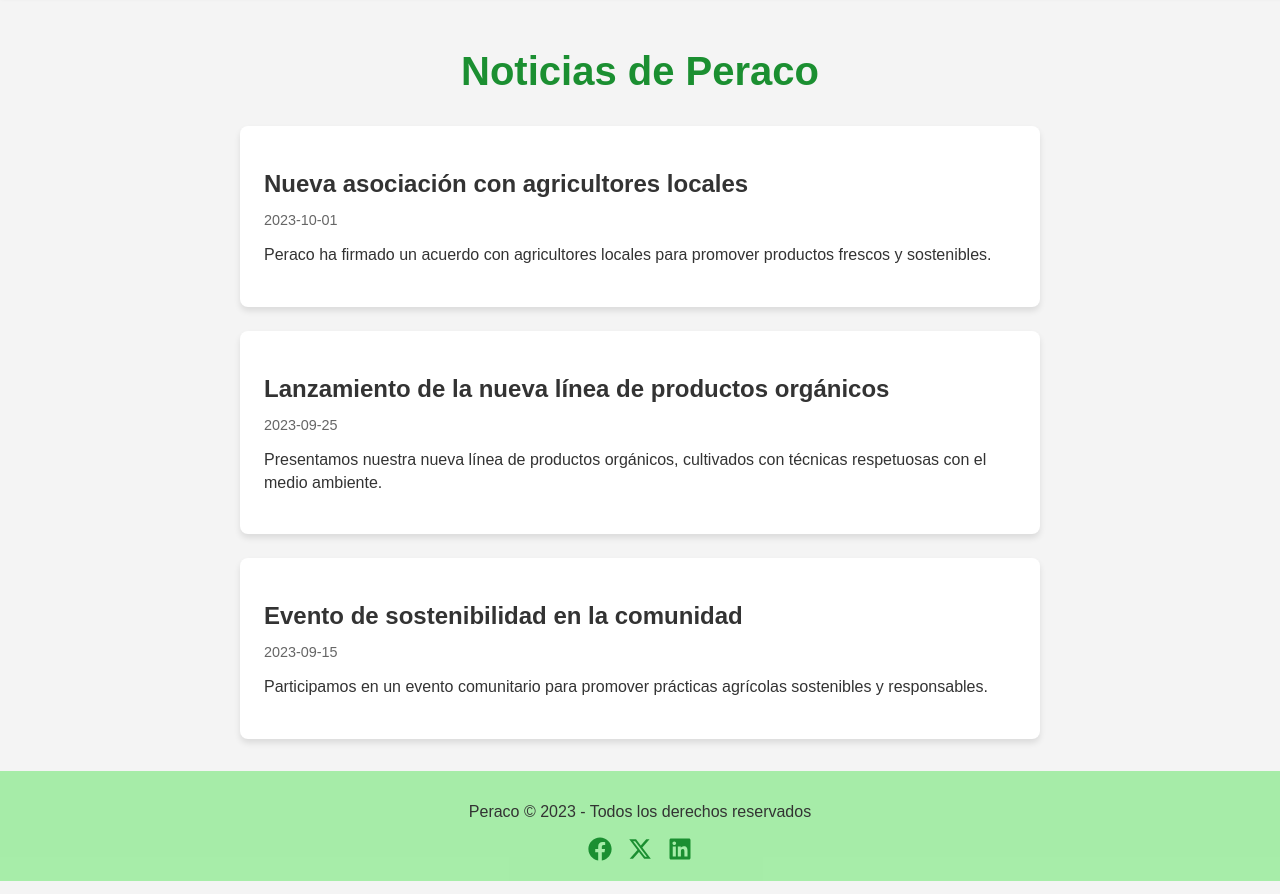
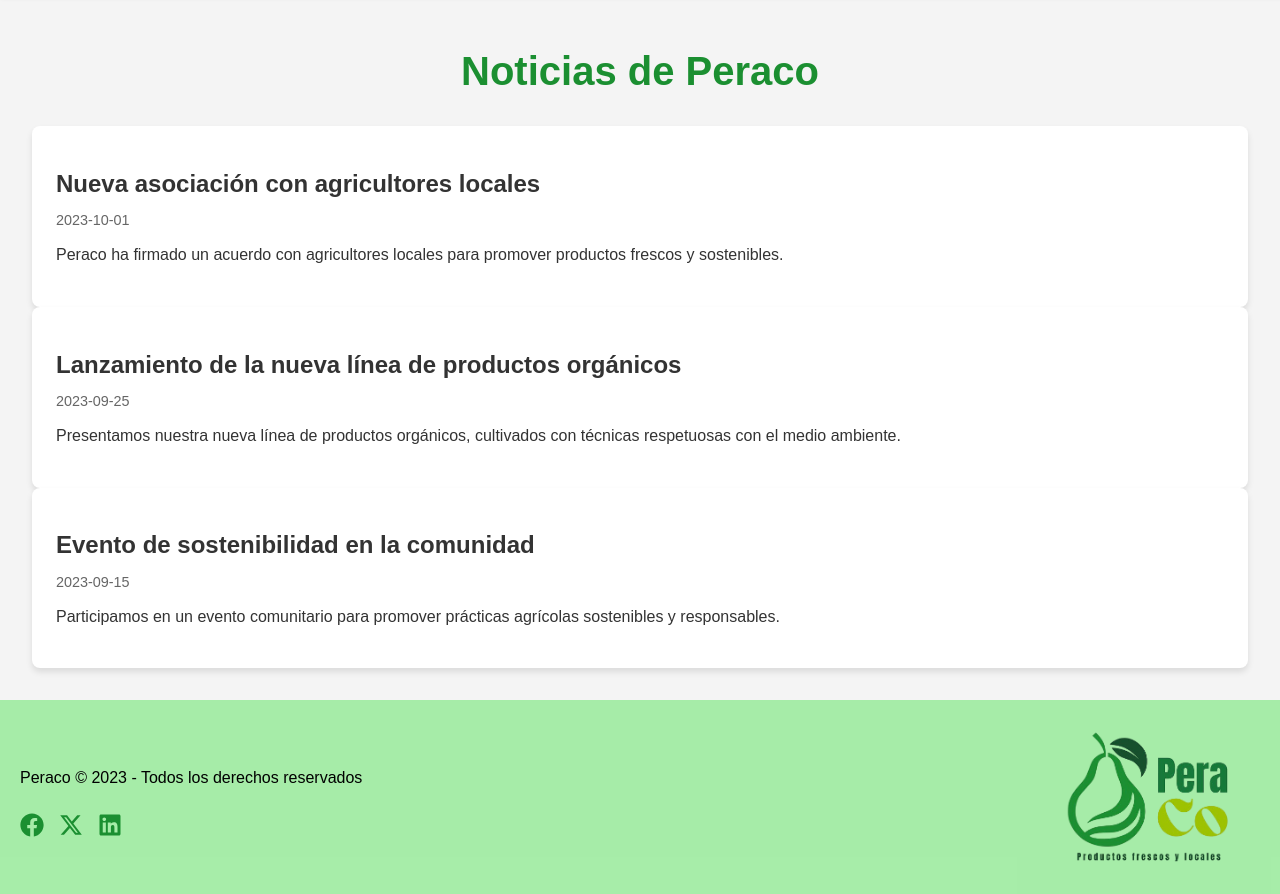
Before and after one commit to JMMR384/peraco_webside, a React (Create React App) app in the folder peraco_website/: page /news in a window 1280 px wide. Shown: the part 160-1054 px from the top of the page. Built offline with nearby package versions, Linux system fonts and the light colour scheme.

Commit message:
ajuste de diseño e integración de logo original

```diff
--- a/peraco_website/src/App.css
+++ b/peraco_website/src/App.css
@@ -9,10 +9,12 @@
 
 body {
   font-family: 'Anton', sans-serif;
-  margin: 0;
+  margin: 0 auto;
   padding: 0;
   background-color: var(--color-background);
   color: var(--color-text);
+  max-width: 100vw;
+  overflow-x: hidden;
 }
 
 /* Header */
@@ -81,6 +83,7 @@ header nav a.active {
   border-radius: 8px;
   background-color: white;
   box-shadow: 0 4px 6px rgba(0, 0, 0, 0.1);
+  margin: 5px;
 }
 
 .value-card h3 {
@@ -272,6 +275,7 @@ header nav a.active {
 
 /* Estilos para dispositivos móviles */
 @media (max-width: 768px) {
+
   .about-section {
     flex-direction: column;
   }
@@ -299,13 +303,7 @@ header nav a.active {
   margin-bottom: 2rem;
 }
 
-.news-list {
-  display: flex;
-  flex-direction: column;
-  gap: 1.5rem;
-  max-width: 800px;
-  margin: 0 auto;
-}
+
 
 .news-item {
   background-color: white;
@@ -337,26 +335,38 @@ header nav a.active {
   background-color: var(--color-background);
   margin: 0 15px;
 }
-
+.news-slider .slick-slide{
+  margin: 0 10px;
+}
 .news-slider h2 {
   font-size: 2rem;
   color: var(--color-secondary);
   margin-bottom: 1rem;
 }
-
+.news-section{
+  max-width: 100%;
+  margin: 0 auto;
+  padding: 20px;
+}
 .news-card {
   background-color: white;
   border-radius: 8px;
   box-shadow: 0 4px 6px rgba(0, 0, 0, 0.1);
   overflow: hidden;
   transition: transform 0.3s ease-in-out;
-  margin: 0 10px; /* Aumenté la separación horizontal */
-  width: 90%;
+  width: 100%;
 }
-.slick-slide {
-display: flex;
-justify-content: center;
-padding: 10px; /* Agrega más espacio a los lados de cada slide */
+.hero.slick-slide {
+  width: 100%;
+  max-width: 100%;
+  margin: 0;
+  padding: 0;
+  display: flex;
+  justify-content: center;
+  align-items: center;
+}
+.news-list.slick-slide{
+  padding: 10px;
 }
 .slick-list {
   overflow: visible !important; /* Asegura que no se corten */
@@ -412,7 +422,77 @@ padding: 10px; /* Agrega más espacio a los lados de cada slide */
 .read-more:hover {
   background-color: var(--color-primary);
 }
+/* 🎯 RESPONSIVE: Ajustes para tablets */
+@media (max-width: 1024px) {
+  body{
+    width: 1024px;
+  }
+  header{
+    padding: 1rem;
+    width: 24%;
+  }
 
+  header .logo {
+    padding-left: 2px;
+    height: 9vh; /* Altura del logo */
+    width: auto;
+  }
+  header nav {
+    position: absolute;
+    top: 100%; /* Coloca el menú debajo del header */
+    left: 0;
+    width: 90%;
+    background-color: var(--color-primary);
+    flex-direction: column;
+    gap: 0;
+    max-height: 0;
+    overflow: hidden;
+    z-index: 1000;
+    transition: max-height 0.3s ease;
+  }
+
+  header nav.nav-active {
+    max-height: 300px; /* Altura máxima del menú desplegable */
+  }
+
+  header nav a {
+    padding: 1rem;
+    border-bottom: 1px solid rgba(0, 0, 0, 0.1);
+    text-align: center;
+  }
+  .menu-icon {
+    display: block; /* Muestra el ícono en móviles */
+  }
+  .news-section {
+    max-width: 95%; /* Hace que ocupe más en pantallas medianas */
+  }
+
+  .news-card {
+    width: 100%; /* Aprovecha mejor el espacio */
+    margin: 0 5px; /* Reduce separación */
+  }
+
+  .slick-slide {
+    padding: 5px; /* Menos padding para no expandir la página */
+  }
+}
+
+/* 🎯 RESPONSIVE: Ajustes para móviles */
+@media (max-width: 768px) {
+  .news-section {
+    max-width: 100%; /* Usa todo el ancho en móviles */
+    padding: 10px;
+  }
+
+  .news-card {
+    width: 100%;
+    margin: 0;
+  }
+
+  .slick-slide {
+    padding: 3px;
+  }
+}
 /* Ajustes responsivos */
 @media (max-width: 1024px) {
   .news-card {
@@ -436,7 +516,8 @@ padding: 10px; /* Agrega más espacio a los lados de cada slide */
     display: block; /* Muestra el ícono en móviles */
   }
   header{
-    width: 90%;
+    padding: 1rem;
+    width: 23%;
   }
   header .logo {
     padding-left: 2px;
@@ -489,7 +570,7 @@ main {
 
 /* Hero Section */
 .hero {
-  width: 100%;
+  width: 100vw;
   margin: 0 auto;
   position: relative;
 }
@@ -514,7 +595,7 @@ main {
   background-color: rgba(0, 0, 0, 0.5); /* Fondo semitransparente */
   padding: 1rem;
   border-radius: 8px;
-  max-width: 80%;
+  max-width: 100%;
 }
 
 .hero-content h1 {
@@ -559,29 +640,41 @@ main {
 }
 
 /* Footer */
-footer {
-  background-color: var(--color-primary);
-  color: var(--color-text);
-  text-align: center;
-  padding: 1rem;
+/* Footer */
+.footer {
+  display: flex;
+  justify-content: space-between;
+  align-items: center;
+  padding: 20px;
+  background-color: var(--color-primary); /* Ajusta el color según tu diseño */
+  color: rgb(0, 0, 0);
 }
 
-.social-links {
+.footer-left {
   display: flex;
-  justify-content: center;
-  gap: 1rem;
-  margin-top: 1rem;
+  flex-direction: column;
 }
 
-.social-links a {
-  color: var(--color-secondary);
-  transition: color 0.3s ease;
+.footer-social {
+  display: flex;
+  gap: 15px;
+  margin-top: 10px;
 }
 
-.social-links a:hover {
-  color: #4CAF50; /* Cambia el color al pasar el mouse */
+.footer-social a {
+  color: var(--color-secondary);
+  transition: color 0.3s;
 }
 
+.footer-social a:hover {
+  color: #ccc;
+}
+
+.footer-logo {
+  width: 200px; /* Ajusta el tamaño según tu logo */
+  height: auto;
+  margin-right: 10px;
+}
 /* Estilos para dispositivos móviles en el Footer */
 @media (max-width: 768px) {
   footer {
--- a/peraco_website/src/components/Footer.jsx
+++ b/peraco_website/src/components/Footer.jsx
@@ -1,12 +1,14 @@
 import React from 'react';
 import { FaFacebook, FaLinkedin } from 'react-icons/fa'; // Iconos de Font Awesome
 import { FaXTwitter } from 'react-icons/fa6'; // Ícono de X (Twitter)
+import logo from '../assests/images/logo_original.png';
 
 const Footer = () => {
   return (
-    <footer>
+    <footer className="footer">
+    <div className="footer-left">
       <p>Peraco © 2023 - Todos los derechos reservados</p>
-      <div className="social-links">
+      <div className="footer-social">
         <a href="https://facebook.com/peraco" target="_blank" rel="noopener noreferrer">
           <FaFacebook size={24} />
         </a>
@@ -17,7 +19,9 @@ const Footer = () => {
           <FaLinkedin size={24} />
         </a>
       </div>
-    </footer>
+    </div>
+    <img src={logo} alt="Peraco Logo" className="footer-logo" />
+  </footer>
   );
 };
 
```
Also changed, not shown: peraco_website/src/assests/images/logo_original.png (added).
